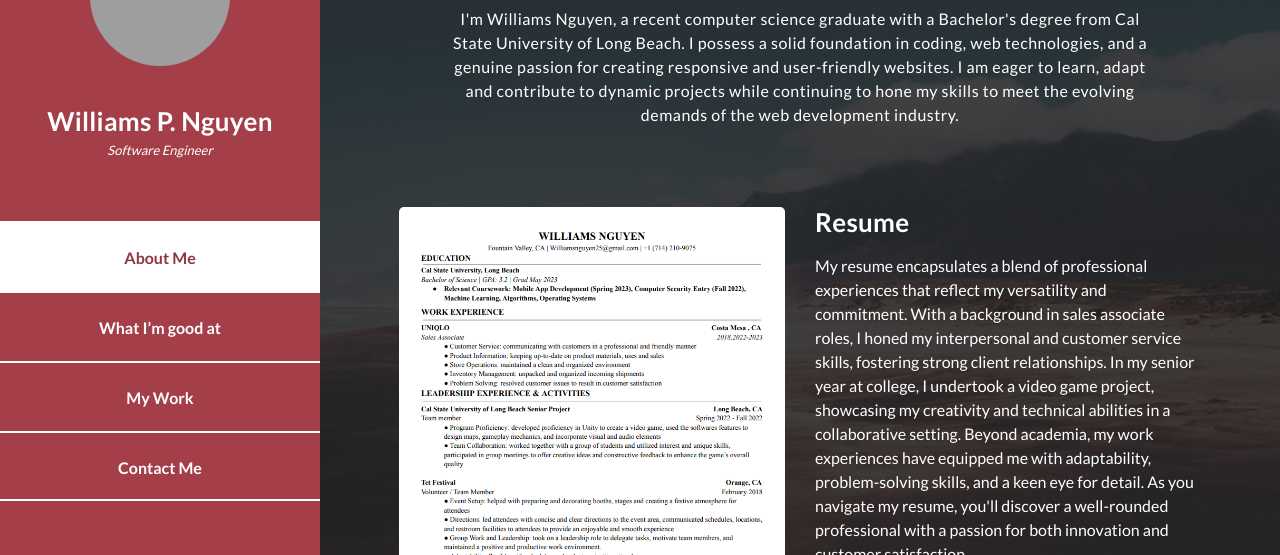
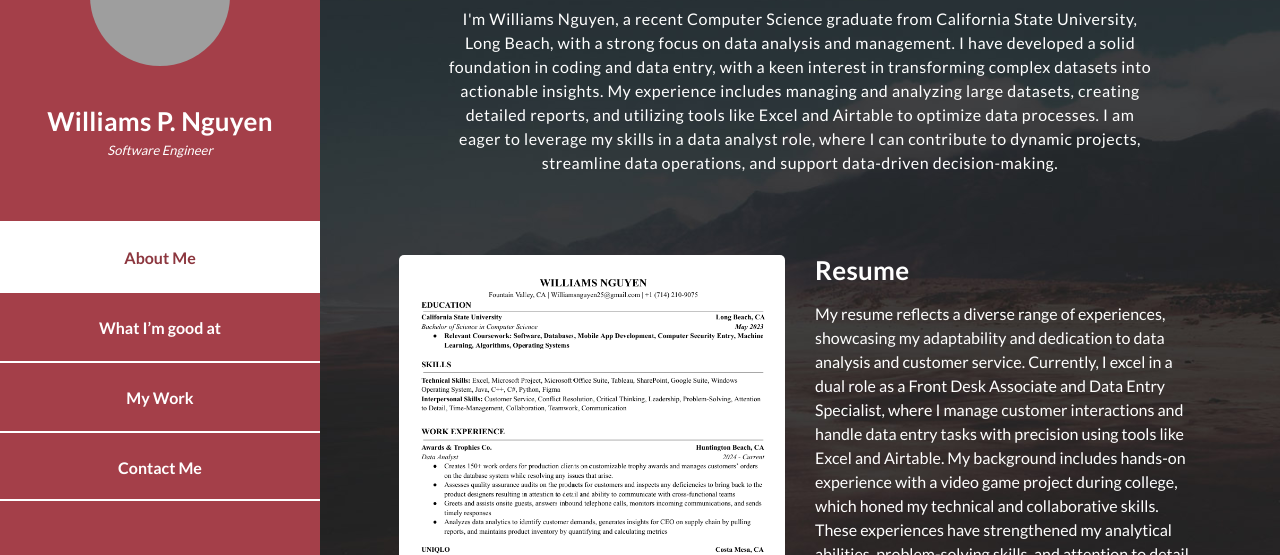
Before and after one commit to WilliamsNguyen/Portfolio2, a plain HTML site: page index.html in a window 1280 px wide. Shown: the part 134-689 px from the top of the page. Drawn offline with Linux system fonts and the light colour scheme; grey boxes are pictures that could not be loaded.

Commit message:
Update Resume
updated my resume and some descriptions so that it reflects my new work experience

```diff
--- a/index.html
+++ b/index.html
@@ -85,17 +85,20 @@ https://templatemo.com/tm-531-reflux
             <h2>About Me</h2>
             <div class="line-dec"></div>
             <span
-              >I'm Williams Nguyen, a recent computer science graduate with a Bachelor's degree from Cal State University of Long Beach.
-              I possess a solid foundation in coding, web technologies, and a genuine passion for creating
-              responsive and user-friendly websites. I am eager to learn, adapt and contribute to dynamic projects
-              while continuing to hone my skills to meet the evolving demands of the web development industry. </span
+              >I'm Williams Nguyen, a recent Computer Science graduate from California State University,
+              Long Beach, with a strong focus on data analysis and management. I have developed a solid foundation
+              in coding and data entry, with a keen interest in transforming complex datasets into actionable
+              insights. My experience includes managing and analyzing large datasets, creating detailed reports,
+              and utilizing tools like Excel and Airtable to optimize data processes. I am eager to leverage my
+              skills in a data analyst role, where I can contribute to dynamic projects, streamline data operations,
+              and support data-driven decision-making. </span
             >
           </div>
           <div class="left-image-post">
             <div class="row">
               <div class="col-md-6">
                 <div class="left-image">
-                  <img src="assets/images/resume.png" alt="" />
+                  <img src="assets/images/new_resume.png" alt="" />
                 </div>
               </div>
               <div class="col-md-6">
@@ -103,14 +106,15 @@ https://templatemo.com/tm-531-reflux
                   <h4>Resume</h4>
 
                   <p>
-                    My resume encapsulates a blend of professional experiences that reflect my
-                    versatility and commitment. With a background in sales associate roles, I honed my
-                    interpersonal and customer service skills, fostering strong client relationships.
-                    In my senior year at college, I undertook a video game project, showcasing my
-                    creativity and technical abilities in a collaborative setting. Beyond academia, my
-                    work experiences have equipped me with adaptability, problem-solving skills,
-                    and a keen eye for detail. As you navigate my resume, you'll discover a well-rounded
-                    professional with a passion for both innovation and customer satisfaction.
+                    My resume reflects a diverse range of experiences, showcasing my adaptability and
+                    dedication to data analysis and customer service. Currently, I excel in a dual role as a
+                    Front Desk Associate and Data Entry Specialist, where I manage customer interactions and
+                    handle data entry tasks with precision using tools like Excel and Airtable. My background
+                    includes hands-on experience with a video game project during college, which honed my technical
+                    and collaborative skills. These experiences have strengthened my analytical abilities,
+                    problem-solving skills, and attention to detail. As you review my resume, you'll find a
+                    professional passionate about leveraging data to drive insights and enhance customer
+                    satisfaction, eager to further pursue opportunities in data analysis.
                   </p>
                   <div class="white-button">
                     <a href="#">Read More</a>
```
Also changed, not shown: assets/images/new_resume.png (added).
